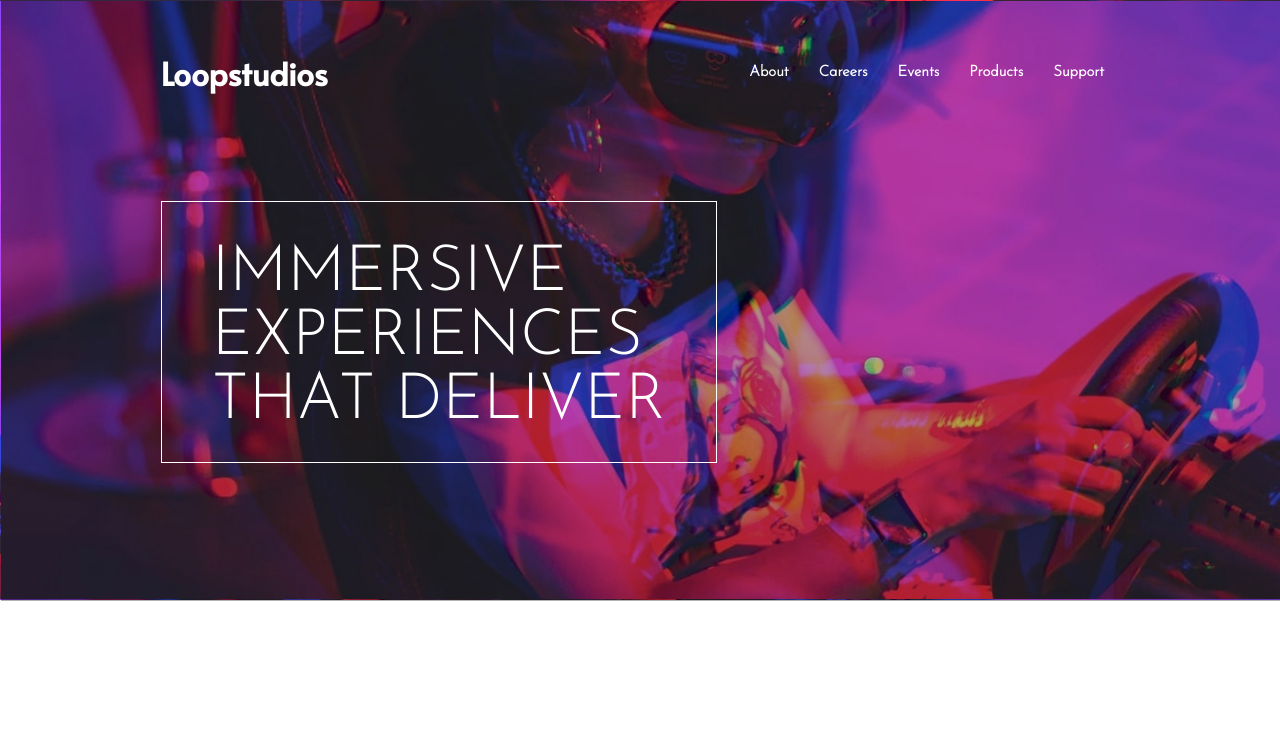
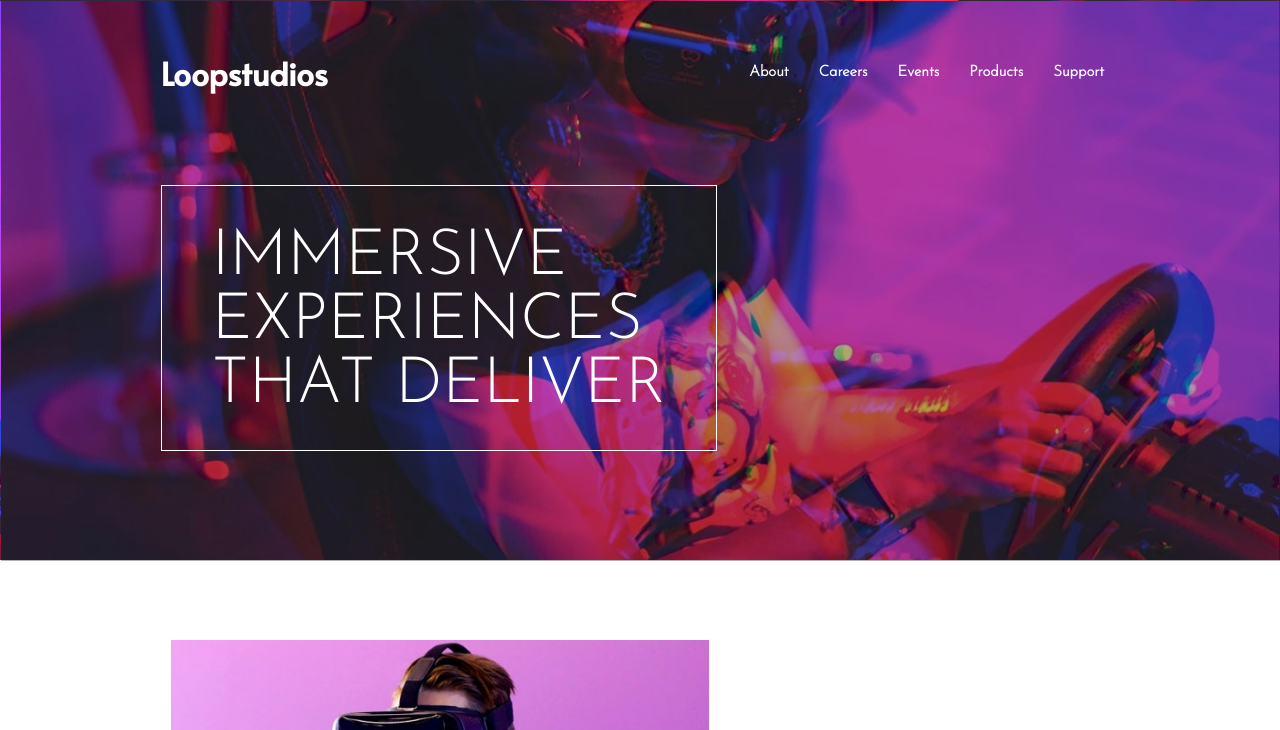
Before and after one commit to vk17-starlord/-Loopstudios, a plain HTML site: page index.html in a window 1280 px wide. Shown: the top 730 px of the page. Drawn offline with nearby package versions, Linux system fonts and the light colour scheme.

Commit message:
fixed landing page size

```diff
--- a/style.scss
+++ b/style.scss
@@ -25,15 +25,16 @@ overflow-x: hidden;
         background-color: rgba($color: #000000, $alpha: .3);
         width: 100%;
         position: absolute;
-        min-height: 75vh;
+        min-height: 70vh;
     }
     border: 1px solid rgba(255, 255, 255, 0);
     width: 100%;
-    min-height: 75vh;
+    min-height: 70vh;
     background-image: url(./images/desktop/image-hero.jpg);
 .hero-card{
 width: max-content;
-    margin:10vh 0 ;
+    margin:8vh 0 ;
+
     margin-bottom:10vh;
     padding:0 50px;
     min-height:auto;
@@ -47,7 +48,7 @@ h1{
     color: white;
     font-size: 64px;
     margin: 5vh auto ;
-    margin-bottom: 3.5vh;
+    margin-bottom: 4vh;
     text-transform:uppercase;
     font-family: $body;
     line-height: 100% !important;
@@ -80,7 +81,7 @@ nav{
 .about-me{
     width:100%;
    height:auto;
-    margin: 20vh auto;
+    margin: 10vh auto;
     img{
         max-width: 100%;
         max-height: 100%;
@@ -137,7 +138,8 @@ font-weight: 700;
 
     padding: 0;
 margin: 10vh auto;
-    h1{
+margin-top: 0;
+h1{
         width:100%;
         font-family: $body;
         font-size: 42px;
```
Also changed, not shown: style.css.
